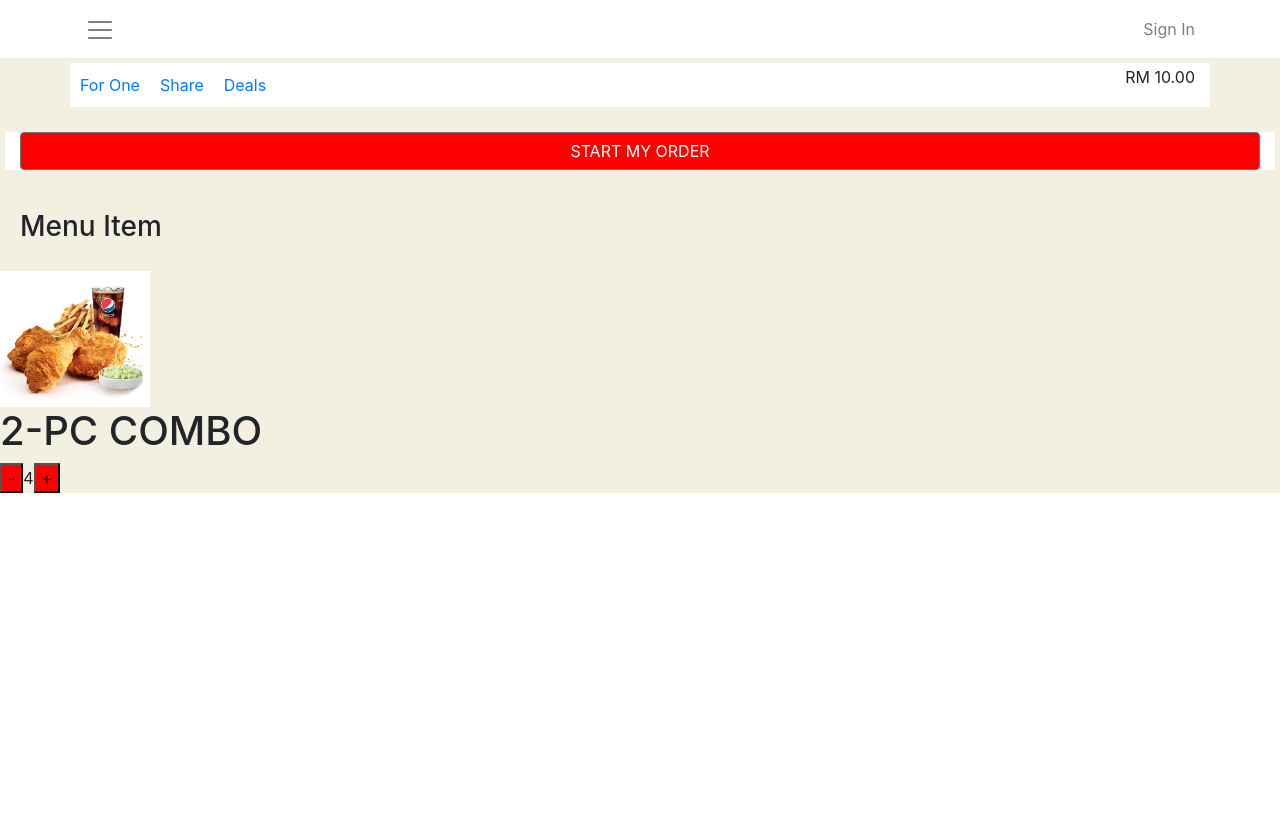
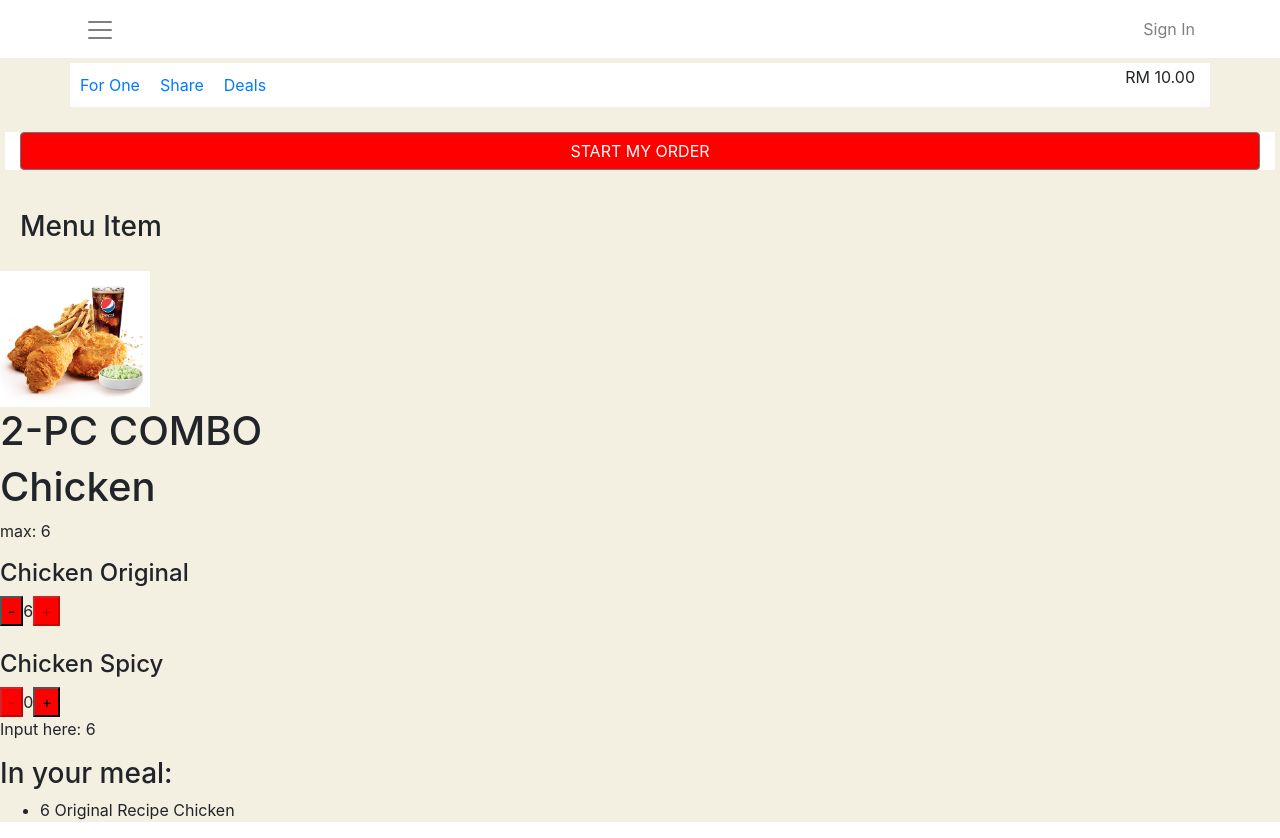
Before and after one commit to Chornay/reactjs_ordering_app, a React (Create React App) app: page /item/2-pc-combo in a window 1280 px wide. Before the commit the page ends 800 px from the top, so only its background shows below. Built offline with nearby package versions, Linux system fonts and the light colour scheme; the HTML template or start-up script is replaced by a standard one.

Commit message:
added the constructor, added componentDidMount

```diff
--- a/src/screens/MenuItemDetailScreen.js
+++ b/src/screens/MenuItemDetailScreen.js
@@ -11,59 +11,72 @@ import drink from '../images/drink.jpeg'
 
 class MenuItemDetailScreen extends Component {
 
-  state = {
-    total_chicken: 3,
-    chicken_ori: 4,
-    chicken_spicy: 3,
-    isDecreaseOriginalChickenDisabled : false,
-    isIncreaseOriginalChickenDisabled : false,
-    isDecreaseSpicyChickenDisabled : false,
-    isIncreaseSpicyChickenDisabled : false,
+  constructor(props){
+
+    super(props);
+
+    this.state = {
+      chicken_total: 6,
+      chicken_ori: 6,
+      chicken_spicy: 0,
+      isDecreaseOriginalChickenDisabled: false,
+      isIncreaseOriginalChickenDisabled: false,
+      isDecreaseSpicyChickenDisabled: false,
+      isIncreaseSpicyChickenDisabled: false,
+    }
+
+  }
+
+
+
+  componentDidMount(){
+
+    this.updateDisablingButton();
   }
 
   updateDisablingButton = () => {
 
-    console.log('log',this.state.chicken_ori);
+    console.log('log', this.state.chicken_ori);
 
     // For Original
-    if (this.state.chicken_ori <= 0  ) {
+    if (this.state.chicken_ori <= 0) {
       this.setState({
-        isDecreaseOriginalChickenDisabled:true,
+        isDecreaseOriginalChickenDisabled: true,
       });
-    }else{
+    } else {
       this.setState({
-        isDecreaseOriginalChickenDisabled:false,
+        isDecreaseOriginalChickenDisabled: false,
       });
     }
 
-    if (this.state.chicken_ori >= this.state.chicken_total   ) {
+    if (this.state.chicken_ori >= this.state.chicken_total) {
       this.setState({
-        isIncreaseOriginalChickenDisabled:true,
+        isIncreaseOriginalChickenDisabled: true,
       });
-    }else{
+    } else {
       this.setState({
-        isIncreaseOriginalChickenDisabled:false,
+        isIncreaseOriginalChickenDisabled: false,
       });
     }
 
     // For Spicy
-    if (this.state.chicken_spicy <= 0  ) {
+    if (this.state.chicken_spicy <= 0) {
       this.setState({
-        isDecreaseSpicyChickenDisabled:true,
+        isDecreaseSpicyChickenDisabled: true,
       });
-    }else{
+    } else {
       this.setState({
-        isDecreaseSpicyChickenDisabled:false,
+        isDecreaseSpicyChickenDisabled: false,
       });
     }
 
-    if (this.state.chicken_spicy >= this.state.chicken_total  ) {
+    if (this.state.chicken_spicy >= this.state.chicken_total) {
       this.setState({
-        isIncreaseSpicyChickenDisabled:true,
+        isIncreaseSpicyChickenDisabled: true,
       });
-    }else{
+    } else {
       this.setState({
-        isIncreaseSpicyChickenDisabled:false,
+        isIncreaseSpicyChickenDisabled: false,
       });
     }
 
@@ -114,11 +127,33 @@ class MenuItemDetailScreen extends Component {
         <h3 style={{ textAlign: 'left', padding: 20 }}>Menu Item</h3>
 
         <div>
-          <img style={{ width: 150 }} src={chicken_meal} />
+          <img style={{width:150}} alt="" src={chicken_meal} />
           <h1>2-PC COMBO</h1>
-          <button style={{ backgroundColor: 'red' }} onClick={this.state.increment}>-</button>
-          {this.state.chicken_ori}
-          <button style={{ backgroundColor: 'red' }}>+</button>
+
+          <h1>Chicken</h1>
+          <p>max: {this.state.chicken_total}</p>
+          <h4>Chicken Original</h4>
+          <button disabled={this.state.isDecreaseOriginalChickenDisabled} onClick={this.decreaseOriginalChicken} style={{ backgroundColor: 'red' }}>-</button>
+          <span>{this.state.chicken_ori}</span>
+          <button disabled={this.state.isIncreaseOriginalChickenDisabled} onClick={this.increaseOriginalChicken} style={{ backgroundColor: 'red' }} >+</button>
+
+          <br />
+          <br />
+
+          <h4>Chicken Spicy</h4>
+          <button disabled={this.state.isDecreaseSpicyChickenDisabled} onClick={this.decreaseSpicyChicken} style={{ backgroundColor: 'red' }}>-</button>
+          <span>{this.state.chicken_spicy}</span>
+          <button disabled={this.state.isIncreaseSpicyChickenDisabled} onClick={this.increaseSpicyChicken} style={{ backgroundColor: 'red' }}>+</button>
+
+          <p>Input here: {this.state.chicken_total}</p>
+
+          <h3>In your meal:</h3>
+
+          <ul>
+            {this.state.chicken_ori > 0 ? (<li>{this.state.chicken_ori} Original Recipe Chicken</li>) : null }
+            {this.state.chicken_spicy > 0 ?<li>{this.state.chicken_spicy} Spicy Recipe Chicken</li> : null }
+
+          </ul>
 
         </div>
       </div>
```
